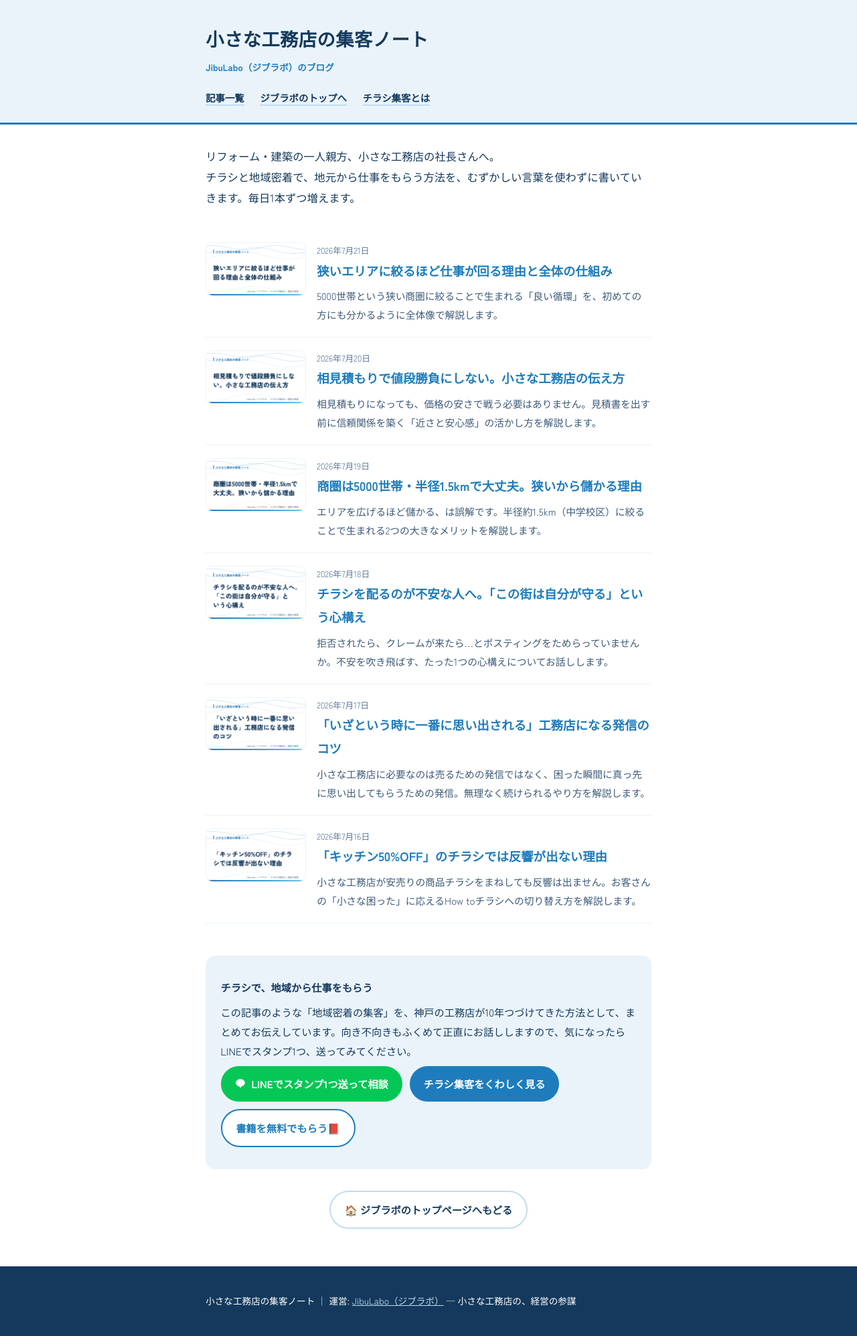
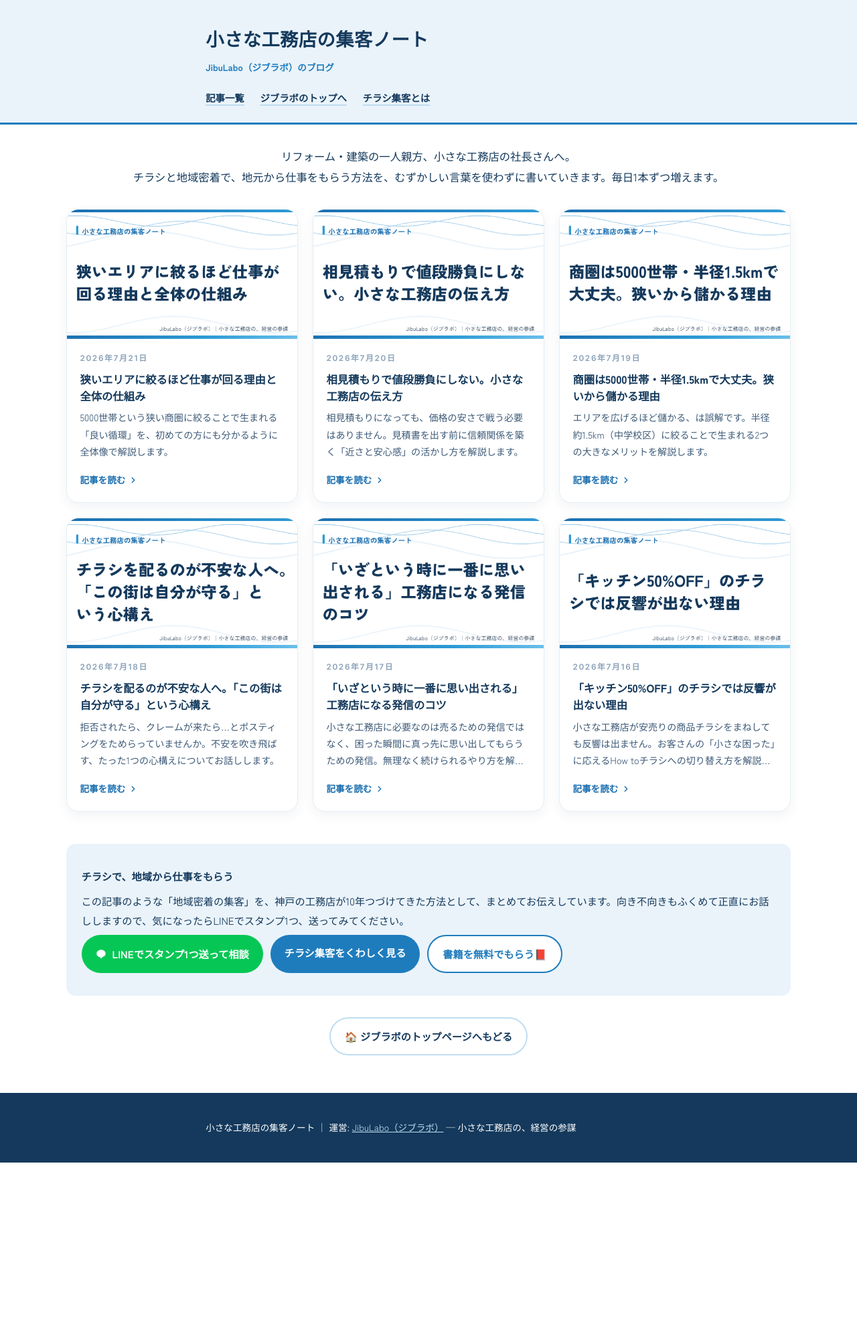
Before and after one commit to fujimori-ui/reform-chirashi-blog, a Jekyll site: the page built from index.html, in a window 1280 px wide. Shown: the whole page at 67% size. Built offline with Jekyll 4.4.1, drawn with Linux system fonts in a browser that asks for light colours; after the commit the page ends 1736 px from its top, so only the background shows below that.

Commit message:
記事一覧をトップページと同じカードデザイン(3列)に変更
- 一覧をカード形式のグリッド(PC3列/タブレット2列/スマホ1列)に
- カード全体をクリック可能に(ホバーで浮き上がり)
- 色・角丸・上部グラデーションバーをjibulabo.jpトップに統一

Co-Authored-By: Claude Fable 5 <noreply@anthropic.com>

```diff
--- a/_layouts/default.html
+++ b/_layouts/default.html
@@ -6,7 +6,7 @@
 {% seo %}
 <link rel="preconnect" href="https://fonts.googleapis.com">
 <link rel="preconnect" href="https://fonts.gstatic.com" crossorigin>
-<link href="https://fonts.googleapis.com/css2?family=Zen+Kaku+Gothic+New:wght@400;500;700;900&display=swap" rel="stylesheet">
+<link href="https://fonts.googleapis.com/css2?family=Zen+Kaku+Gothic+New:wght@400;500;700;900&family=Inter:wght@400;500;600;700&display=swap" rel="stylesheet">
 <link rel="stylesheet" href="{{ '/assets/style.css' | relative_url }}">
 </head>
 <body>
@@ -21,7 +21,7 @@
     </nav>
   </div>
 </header>
-<main class="wrap">
+<main class="wrap{% if page.wide %} wide{% endif %}">
 {{ content }}
 <p class="home-link"><a class="btn btn-home" href="https://jibulabo.jp/">🏠 ジブラボのトップページへもどる</a></p>
 </main>
--- a/assets/style.css
+++ b/assets/style.css
@@ -24,22 +24,24 @@ br.sp{display:none}
   br.sp{display:inline}
 }
 
-/* 記事一覧 */
-.intro{margin:2rem 0;font-size:1.02rem}
-.post-list{list-style:none;padding:0;margin:0 0 3rem}
-.post-list li{display:flex;gap:1rem;align-items:flex-start;padding:1.2rem 0;border-bottom:1px solid #EAF3FA}
-.post-list .post-thumb{flex:0 0 150px}
-.post-list .post-thumb img{width:150px;height:auto;border-radius:10px;border:1px solid #EAF3FA;display:block}
-.post-list .post-info{flex:1;min-width:0}
-@media (max-width:480px){
-  .post-list li{flex-direction:column;gap:.6rem}
-  .post-list .post-thumb{flex:none;width:100%}
-  .post-list .post-thumb img{width:100%}
-}
-.post-list .post-date{font-size:.8rem;color:#5c7a99;display:block}
-.post-list .post-link{font-size:1.15rem;font-weight:700;color:#1E7CBD;text-decoration:none}
-.post-list .post-link:hover{text-decoration:underline}
-.post-list .post-desc{margin:.4rem 0 0;font-size:.92rem;color:#3d5a78}
+/* 記事一覧（トップページと同じカードデザイン・3列） */
+.wrap.wide{max-width:1120px}
+.intro{margin:2rem 0;font-size:1.02rem;text-align:center}
+.post-grid{display:grid;grid-template-columns:repeat(3,1fr);gap:1.4rem;margin:0 0 3rem}
+@media (max-width:900px){.post-grid{grid-template-columns:repeat(2,1fr)}}
+@media (max-width:560px){.post-grid{grid-template-columns:1fr}}
+.post-card{position:relative;display:flex;flex-direction:column;background:#fff;border:1px solid #E6EEF5;border-radius:18px;overflow:hidden;text-decoration:none;color:#14395C;box-shadow:0 6px 18px rgba(20,57,92,.06);transition:transform .25s,box-shadow .25s}
+.post-card::before{content:"";position:absolute;top:0;left:0;right:0;height:4px;background:linear-gradient(90deg,#1B6FB0,#2E9BD6);z-index:1}
+.post-card:hover{transform:translateY(-4px);box-shadow:0 14px 30px rgba(27,111,176,.18)}
+.post-card-thumb{display:block;aspect-ratio:16/9;overflow:hidden;background:#EAF3FA}
+.post-card-thumb img{width:100%;height:100%;object-fit:cover;display:block;transition:transform .35s}
+.post-card:hover .post-card-thumb img{transform:scale(1.05)}
+.post-card-body{display:flex;flex-direction:column;gap:.45rem;padding:1.1rem 1.2rem 1.25rem;flex:1}
+.post-card-date{font-family:'Inter','Zen Kaku Gothic New',sans-serif;font-size:.74rem;font-weight:600;letter-spacing:.14em;color:#8AA1B8}
+.post-card-title{font-size:1.02rem;font-weight:900;line-height:1.55}
+.post-card:hover .post-card-title{color:#1B6FB0}
+.post-card-desc{font-size:.88rem;color:#3d5a78;line-height:1.8;display:-webkit-box;-webkit-line-clamp:3;-webkit-box-orient:vertical;overflow:hidden}
+.post-card-more{margin-top:auto;padding-top:.6rem;display:inline-flex;align-items:center;gap:.3rem;font-size:.85rem;font-weight:700;color:#1B6FB0}
 
 /* 記事ページ */
 .post{margin-top:2.2rem}
--- a/index.html
+++ b/index.html
@@ -1,22 +1,26 @@
 ---
 layout: default
+wide: true
 ---
 <div class="intro">
   <p>リフォーム・建築の一人親方、小さな工務店の社長さんへ。<br>
   チラシと地域密着で、地元から仕事をもらう方法を、むずかしい言葉を使わずに書いていきます。毎日1本ずつ増えます。</p>
 </div>
-<ul class="post-list">
+<div class="post-grid">
   {% for post in site.posts %}
-  <li>
+  <a class="post-card" href="{{ post.url | relative_url }}">
     {% if post.image %}
-    <a class="post-thumb" href="{{ post.url | relative_url }}"><img src="{{ post.image | relative_url }}" alt="" loading="lazy"></a>
+    <span class="post-card-thumb"><img src="{{ post.image | relative_url }}" alt="" loading="lazy"></span>
     {% endif %}
-    <div class="post-info">
-      <span class="post-date">{{ post.date | date: "%Y年%-m月%-d日" }}</span>
-      <a class="post-link" href="{{ post.url | relative_url }}">{{ post.title }}</a>
-      {% if post.description %}<p class="post-desc">{{ post.description }}</p>{% endif %}
-    </div>
-  </li>
+    <span class="post-card-body">
+      <span class="post-card-date">{{ post.date | date: "%Y年%-m月%-d日" }}</span>
+      <span class="post-card-title">{{ post.title }}</span>
+      {% if post.description %}<span class="post-card-desc">{{ post.description }}</span>{% endif %}
+      <span class="post-card-more">記事を読む
+        <svg width="14" height="14" viewBox="0 0 24 24" fill="none" stroke="currentColor" stroke-width="2.4" stroke-linecap="round" stroke-linejoin="round"><path d="M9 6l6 6-6 6"/></svg>
+      </span>
+    </span>
+  </a>
   {% endfor %}
-</ul>
+</div>
 {% include cta.html %}
```
